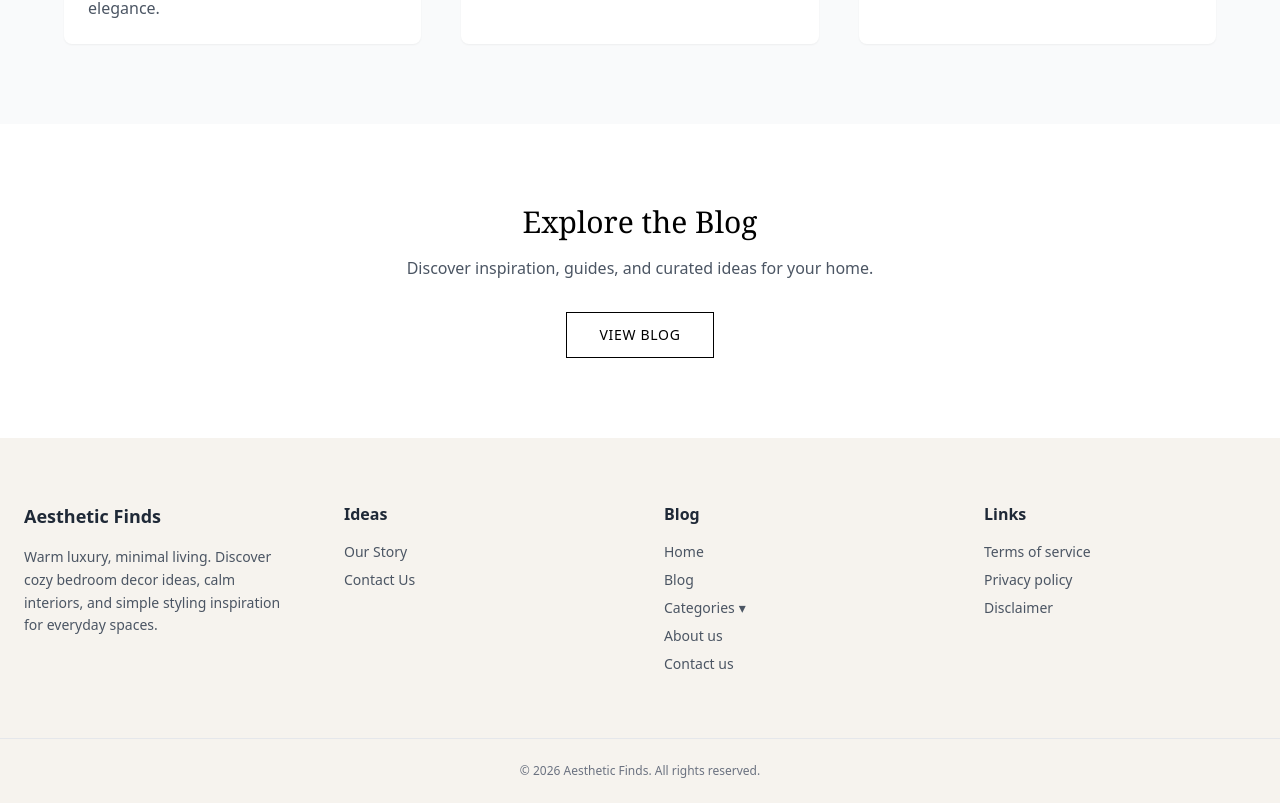
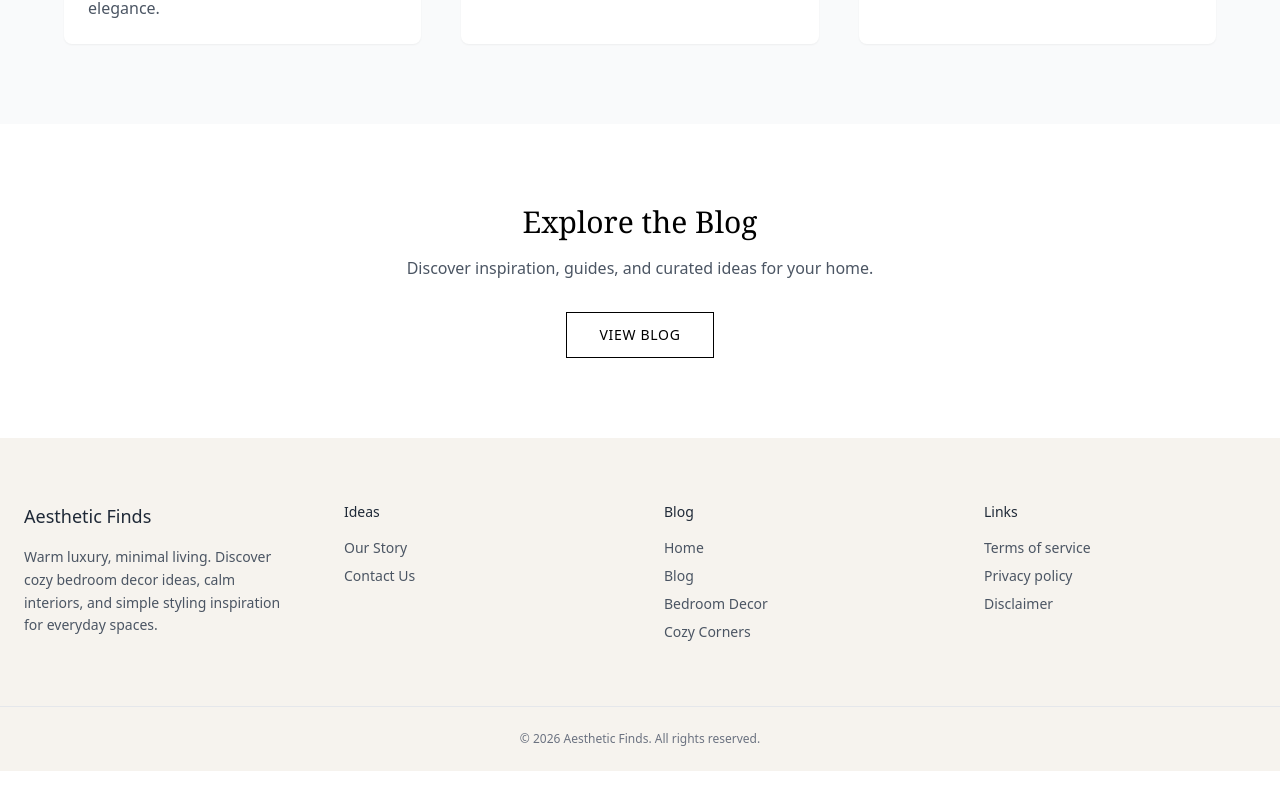
Before and after one commit to muasyamuthengi-gif/aestheticfindsbyanna, a Next.js app: page / in a window 1280 px wide. Shown: the part 1368-2171 px from the top of the page. After the commit the page ends 2139 px from the top, so only its background shows below. Built offline with nearby package versions, Linux system fonts and the light colour scheme; a web font is replaced by a local one.

Commit message:
Update Footer.js

```diff
--- a/app/components/Footer.js
+++ b/app/components/Footer.js
@@ -1,33 +1,16 @@
-"use client";
-
 import Link from "next/link";
-import { useState, useRef, useEffect } from "react";
 
 export default function Footer() {
-  const [blogOpen, setBlogOpen] = useState(false);
-  const blogRef = useRef(null);
-
-  // close dropdown when clicking outside
-  useEffect(() => {
-    function handleClickOutside(e) {
-      if (blogRef.current && !blogRef.current.contains(e.target)) {
-        setBlogOpen(false);
-      }
-    }
-    document.addEventListener("mousedown", handleClickOutside);
-    return () => document.removeEventListener("mousedown", handleClickOutside);
-  }, []);
-
   return (
     <footer className="bg-[#f6f3ee] text-gray-800">
       <div className="max-w-7xl mx-auto px-6 py-16 grid grid-cols-1 sm:grid-cols-2 md:grid-cols-4 gap-12">
 
         {/* Brand */}
         <div>
-          <h2 className="text-lg font-semibold mb-4">
+          <h2 className="text-lg font-medium mb-4">
             Aesthetic Finds
           </h2>
-          <p className="text-sm text-gray-600 leading-relaxed">
+          <p className="text-sm font-normal text-gray-600 leading-relaxed">
             Warm luxury, minimal living.
             Discover cozy bedroom decor ideas, calm interiors,
             and simple styling inspiration for everyday spaces.
@@ -36,8 +19,10 @@ export default function Footer() {
 
         {/* Ideas */}
         <div>
-          <h3 className="font-semibold mb-4">Ideas</h3>
-          <ul className="space-y-2 text-sm text-gray-600">
+          <h3 className="text-sm font-medium mb-4">
+            Ideas
+          </h3>
+          <ul className="space-y-2 text-sm font-normal text-gray-600">
             <li>
               <Link href="/about-us" className="hover:text-black">
                 Our Story
@@ -52,79 +37,40 @@ export default function Footer() {
         </div>
 
         {/* Blog */}
-        <div ref={blogRef}>
-          <h3 className="font-semibold mb-4">Blog</h3>
-          <ul className="space-y-2 text-sm text-gray-600">
-
+        <div>
+          <h3 className="text-sm font-medium mb-4">
+            Blog
+          </h3>
+          <ul className="space-y-2 text-sm font-normal text-gray-600">
             <li>
               <Link href="/" className="hover:text-black">
                 Home
               </Link>
             </li>
-
             <li>
               <Link href="/blog" className="hover:text-black">
                 Blog
               </Link>
             </li>
-
-            {/* Dropdown trigger */}
             <li>
-              <button
-                onClick={() => setBlogOpen(!blogOpen)}
-                className="flex items-center gap-1 hover:text-black transition"
-              >
-                Categories
-                <span
-                  className={`transition-transform ${
-                    blogOpen ? "rotate-180" : ""
-                  }`}
-                >
-                  ▾
-                </span>
-              </button>
-
-              {blogOpen && (
-                <ul className="mt-2 ml-3 space-y-2 text-sm text-gray-600">
-                  <li>
-                    <Link
-                      href="/blog/slow-living"
-                      className="hover:text-black"
-                    >
-                      Bedroom Decor
-                    </Link>
-                  </li>
-                  <li>
-                    <Link
-                      href="/blog/cozy-corners"
-                      className="hover:text-black"
-                    >
-                      Cozy Corners
-                    </Link>
-                  </li>
-                </ul>
-              )}
-            </li>
-
-            <li>
-              <Link href="/about-us" className="hover:text-black">
-                About us
+              <Link href="/blog/slow-living" className="hover:text-black">
+                Bedroom Decor
               </Link>
             </li>
-
             <li>
-              <Link href="/contact-us" className="hover:text-black">
-                Contact us
+              <Link href="/blog/cozy-corners" className="hover:text-black">
+                Cozy Corners
               </Link>
             </li>
-
           </ul>
         </div>
 
         {/* Legal */}
         <div>
-          <h3 className="font-semibold mb-4">Links</h3>
-          <ul className="space-y-2 text-sm text-gray-600">
+          <h3 className="text-sm font-medium mb-4">
+            Links
+          </h3>
+          <ul className="space-y-2 text-sm font-normal text-gray-600">
             <li>
               <Link href="/terms-of-service" className="hover:text-black">
                 Terms of service
@@ -145,7 +91,7 @@ export default function Footer() {
       </div>
 
       {/* Bottom bar */}
-      <div className="border-t border-gray-200 py-6 text-center text-xs text-gray-500">
+      <div className="border-t border-gray-200 py-6 text-center text-xs font-normal text-gray-500">
         © {new Date().getFullYear()} Aesthetic Finds. All rights reserved.
       </div>
     </footer>
```
